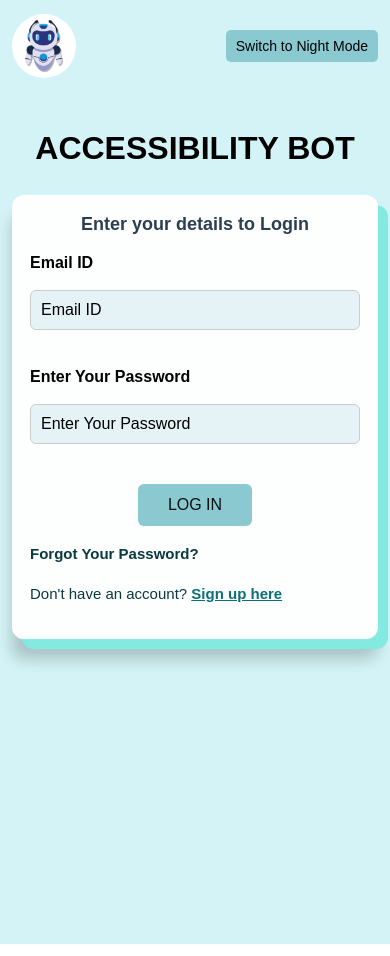
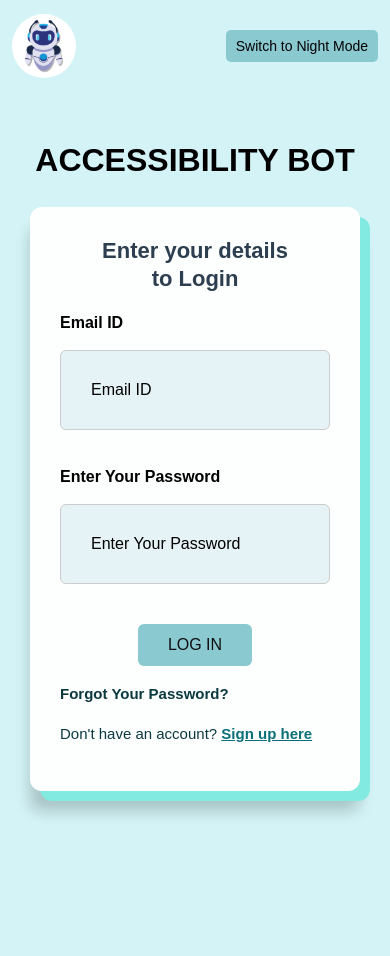
Before and after one commit to Harika-2002/Accessibility-Bot, a React (Create React App) app in the folder Accessibility-Bot-main/: page /login in a window 390 px wide. Built offline with nearby package versions, Linux system fonts and the light colour scheme; the HTML template or start-up script is replaced by a standard one.

Commit message:
Style changes

```diff
--- a/Accessibility-Bot-main/src/SignUpForm.css
+++ b/Accessibility-Bot-main/src/SignUpForm.css
@@ -11,8 +11,7 @@
   width: 100%;
   background-color: #D3F3F6;
   margin: 0;
-  /* responsive padding: keeps spacing on large screens but reduces on small devices */
-  padding: clamp(12px, 3vw, 30px);
+  padding: 30px;
   box-sizing: border-box;
 }
 
@@ -30,9 +29,9 @@
 }
 
 .signup-form h2 {
-  font-size: clamp(18px, 2.2vw, 22px);
-  margin: 0 0 18px 0;
-  padding: 0 12px;
+  font-size: 22px;
+  margin: 0 0 22px 0;
+  padding: 0 30px;
   line-height: 1.25;
   word-break: break-word;
   text-align: center;
@@ -48,8 +47,7 @@
 
 .signup-form input, .signup-form select, .signup-form textarea {
   font-size: 16px;
-  /* responsive field padding: large enough for accessibility but shrinks on small screens */
-  padding: clamp(10px, 2.5vw, 18px);
+  padding: 30px;
   text-align: left;
 }
 
@@ -100,9 +98,7 @@
 /* Core form panel */
 .signup-form, .login-form {
   background: rgba(255, 255, 255, 0.95);
-  /* responsive padding so the form looks good on all devices */
-  --form-padding: clamp(16px, 4vw, 50px);
-  padding: var(--form-padding);
+  padding: var(--desktop-form-padding);
   border-radius: 12px;
   width: 100%;
   max-width: 520px;
@@ -111,12 +107,7 @@
   box-shadow: 10px 10px 0px #83EAE2,
         0px 20px 15px rgba(0, 0, 0, 0.2);
   box-sizing: border-box;
-  /* prevent the page from scrolling unnecessarily on short viewports
-     by allowing the form itself to scroll if needed while keeping the
-     container vertically centered */
-  max-height: calc(100vh - 120px);
-  overflow-y: auto;
-  -webkit-overflow-scrolling: touch; /* smooth scrolling on iOS */
+  overflow: visible;
 }
 
 .night-mode .signup-form, .night-mode .login-form {
@@ -127,7 +118,7 @@
 
 .signup-form input, .login-form input {
   width: 100%;
-  padding: clamp(10px, 2.5vw, 18px);
+  padding: 30px;
   margin-top: 10px;
   margin-bottom: 20px;
   border: 1px solid #ccc;
@@ -190,16 +181,15 @@
 @media (max-width: 768px) {
   .signup-container,
   .login-container {
-    margin-top: 8px;
-    padding-top: 16px;
+    margin-top: 20px;
+    padding-top: 30px;
     height: auto;
   }
 
   .signup-form,
   .login-form {
     margin-top: 8px;
-    /* use smaller internal padding on narrow screens to avoid overflow */
-    padding: clamp(14px, 4vw, 28px);
+    padding: 30px; /* smaller padding on small screens but still roomy for translations */
   }
 
   .signup-container, .login-container {
@@ -209,7 +199,7 @@
   /* On very small devices, let the form fill available width visually */
   @media (max-width: 420px) {
     .signup-form, .login-form {
-      padding: 18px;
+      padding: 30px;
     }
   }
 }
```
